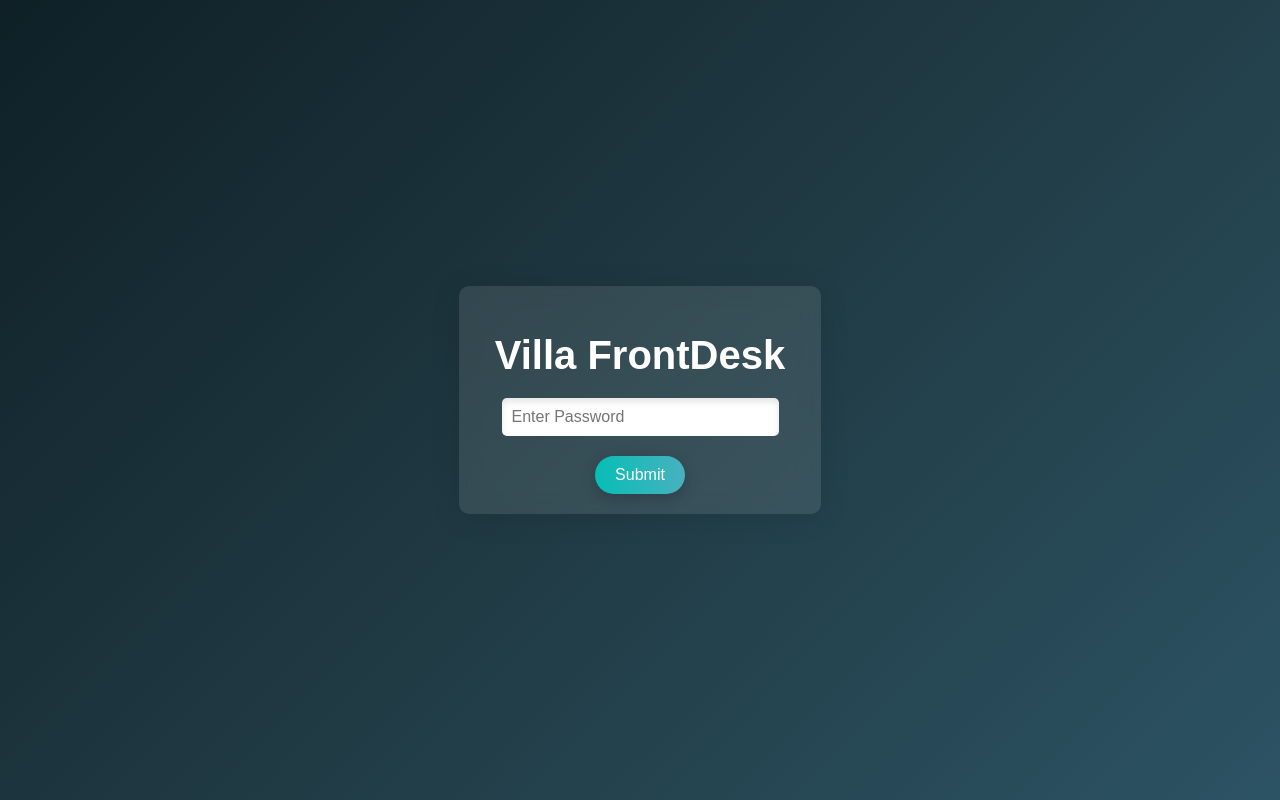
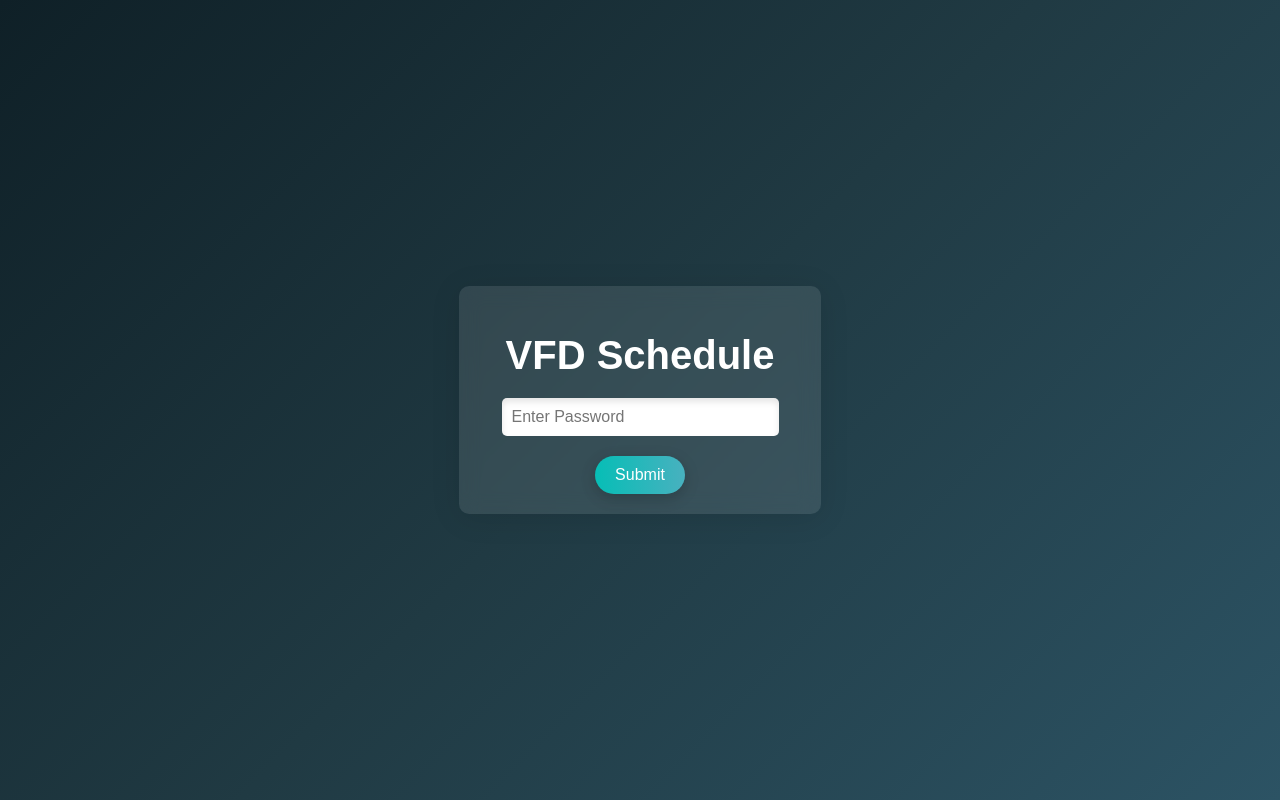
Before and after one commit to villa-2023/schedule-draf, a plain HTML site: page draftsechedule.html in a window 1280 px wide. Drawn offline with Linux system fonts and the light colour scheme.

Commit message:
Update draftsechedule.html

```diff
--- a/draftsechedule.html
+++ b/draftsechedule.html
@@ -74,7 +74,7 @@
 </head>
 <body>
     <div class="container">
-        <h1>Villa FrontDesk</h1>
+        <h1>VFD Schedule</h1>
         <form id="passwordForm">
             <input type="password" placeholder="Enter Password" id="passwordInput" required>
             <button type="submit" class="futuristic-button">Submit</button>
```
